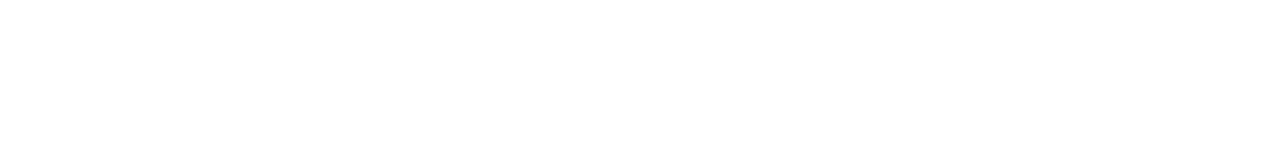
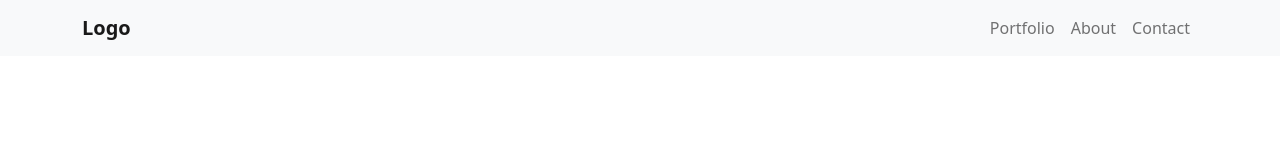
Before and after one commit to AbdollahRaafat/Bootstrap-portfolio-prototype, a plain HTML site: page index.html in a window 1280 px wide. Drawn offline with nearby package versions, Linux system fonts and the light colour scheme.

Commit message:
Add header section for page

```diff
--- a/index.html
+++ b/index.html
@@ -3,18 +3,36 @@
     <head>
         <meta charset="UTF-8">
         <meta name="viewport" content="width=device-width, initial-scale=1.0" />
-
-        <title>Portfolio</title>
-
+        <title>Portfolio-Bootstrap</title>
         <link rel="stylesheet" href="style.css">
         <link href="https://fonts.googleapis.com/css2?family=Poppins:wght@500&display=swap" rel="stylesheet">
-
         <link href="https://cdn.jsdelivr.net/npm/bootstrap@5.1.3/dist/css/bootstrap.min.css" rel="stylesheet" integrity="sha384-1BmE4kWBq78iYhFldvKuhfTAU6auU8tT94WrHftjDbrCEXSU1oBoqyl2QvZ6jIW3" crossorigin="anonymous">
-
-
     </head>
     <body>
+        <!-- Navbar -->
+        <nav class="navbar navbar-expand-lg bg-light navbar-light">
+            <div class="container">
+                <a href="#" class="navbar-brand" style="font-weight: 600;">Logo</a>
 
+                <button class="navbar-toggler" type="button" data-bs-toggle="collapse" data-bs-target="#navmenu">
+                    <span class="navbar-toggler-icon"></span>
+                </button>
+
+                <div class="collapse navbar-collapse" id="navmenu">
+                    <ul class="navbar-nav ms-auto" style="font-weight: 500;">
+                        <li class="nav-item">
+                            <a href="#portfolio" class="nav-link">Portfolio</a>
+                        </li>
+                        <li class="nav-item">
+                            <a href="#about" class="nav-link">About</a>
+                        </li>
+                        <li class="nav-item">
+                            <a href="#contact" class="nav-link">Contact</a>
+                        </li>
+                    </ul>
+                </div>
+            </div>
+        </nav>
 
         <script src="https://cdn.jsdelivr.net/npm/bootstrap@5.1.3/dist/js/bootstrap.bundle.min.js" integrity="sha384-ka7Sk0Gln4gmtz2MlQnikT1wXgYsOg+OMhuP+IlRH9sENBO0LRn5q+8nbTov4+1p" crossorigin="anonymous"></script>
     </body>
```
